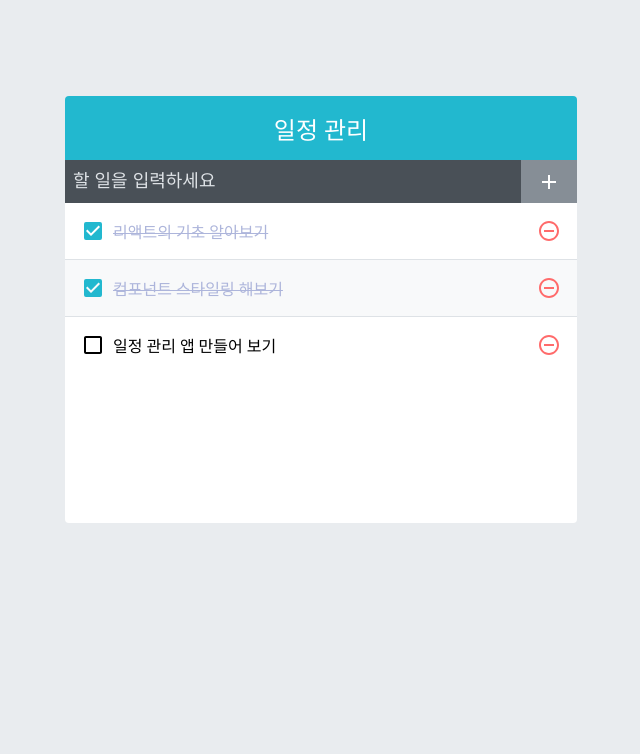
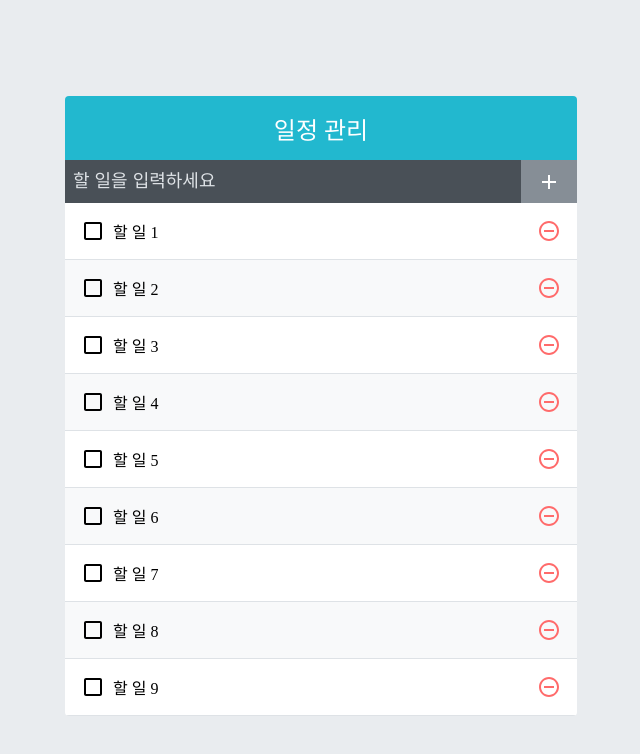
Before and after one commit to jxxtty/react-book-todo-app, a React (Create React App) app: page / in a window 1280 px wide. Shown: the top 754 px of the page, without its empty margins (319-959 px from the left). Built offline with nearby package versions, Linux system fonts and the light colour scheme.

Commit message:
성능최적화

```diff
--- a/src/App.js
+++ b/src/App.js
@@ -5,28 +5,46 @@ import TodoTemplate from "./components/TodoTemplate";
 import TodoInsert from "./components/TodoInsert";
 import TodoList from "./components/TodoList";
 
+// 4. <<많은 데이터 렌더링 하기>>
+function createBulkTodos() {
+    const array = [];
+    for (let i = 1; i <= 2500; i++) {
+        array.push({
+            id: i,
+            text: `할 일 ${i}`,
+            checked: false
+        });
+    }
+    return array;
+}
+
 const App = () => {
-    const [todos, setTodos] = useState([
-        {
-            id: 1,
-            text: '리액트의 기초 알아보기',
-            checked: true
-        },
-        {
-            id: 2,
-            text: '컴포넌트 스타일링 해보기',
-            checked: true
-        },
-        {
-            id: 3,
-            text: '일정 관리 앱 만들어 보기',
-            checked: false
-        }
-    ]);
+    // const [todos, setTodos] = useState([
+    //     {
+    //         id: 1,
+    //         text: '리액트의 기초 알아보기',
+    //         checked: true
+    //     },
+    //     {
+    //         id: 2,
+    //         text: '컴포넌트 스타일링 해보기',
+    //         checked: true
+    //     },
+    //     {
+    //         id: 3,
+    //         text: '일정 관리 앱 만들어 보기',
+    //         checked: false
+    //     }
+    // ]);
 
-    // <<항목 추가>>
+    const [todos, setTodos] = useState(createBulkTodos);
+    // useState(createBulkTodos())로 적어주면 리렌더링될때마다 createBulkTodos가 호출되지만,
+    // useState(createBulkTodos)처럼 파라미터를 함수 형태로 넣어주면 컴포넌트가 처음 렌더링 될 때만 createBulkTodos 함수가 실행된다.
+
+
+    // 1. <<항목 추가>>
     // useState가 아닌 useRef로 관리하는 이유 -> id값은 렌더링되는 정보가 아니기 때문(화면에 보이지도 않고, 이 값이 변한다해서 컴포넌트가 리렌더링될 필요가 없음)
-    const nextId = useRef(4);
+    const nextId = useRef(2501);
 
     const onInsert = useCallback(
         text => {
@@ -35,34 +53,34 @@ const App = () => {
                 text,
                 checked: false
             }
-            setTodos(todos.concat(todo));
+            setTodos(todos => todos.concat(todo)); // useState의 함수형 업데이트로 수정
             nextId.current += 1;
         },
-        [todos]
+        [] // 함수형 업데이트로 수정하면서 빈 배열을 넣어준다(원래는 [todos]였음) -> 최적화([todos]일때는 todos가 변할때마다 리렌더링됐음)
     );
 
-    // <<항목 삭제>>
+    // 2. <<항목 삭제>>
     // filter함수를 이용해서 id로 항목 지우기
     const onRemove = useCallback(
         id => {
-            setTodos(todos.filter(todo => todo.id !== id));
+            setTodos(todos => todos.filter(todo => todo.id !== id)); // useState의 함수형 업데이트로 수정
         },
-        [todos]
+        [] // 함수형 업데이트로 수정하면서 빈 배열을 넣어준다(원래는 [todos]였음) -> 최적화([todos]일때는 todos가 변할때마다 리렌더링됐음)
     );
 
-    // <<항목 수정>>
+    // 3. <<항목 수정>>
     const onToggle = useCallback(
         id => {
             setTodos(
                 // 객체의 checked값을 반전시켜준다. 불변성을 유지하면서 특정 배열 원소를 업데이트해야 할 때 map 함수를 사용하면 짧고 쉽게 작성가능하다.
-                todos.map(todo => todo.id === id ? {...todo, checked: !todo.checked} : todo)
+                todos => todos.map(todo => todo.id === id ? {...todo, checked: !todo.checked} : todo) // useState의 함수형 업데이트로 수정
                 // 원소하나만 수정하지만 map함수를 사용하는 이유
                 // 삼항연산자로 조건을 넣어줬다. 즉, 'todo.id' 와 현재 파라미터로 사용된 'id' 값이 같을때는 우리가 정해준 규칙대로 새로운 객체를 생성하지만,
                 // 다를때는 변화를 주지 않고 처음 받아왔던 상태 그대로 반환이 된다.
                 // 즉, map을 사용하여 만든 배열에서 변화가 필요한 원소만 업데이트되고 나머지는 그대로 남아있게 되는 것이다.
             );
         },
-        [todos]
+        [] // 함수형 업데이트로 수정하면서 빈 배열을 넣어준다(원래는 [todos]였음) -> 최적화([todos]일때는 todos가 변할때마다 리렌더링됐음)
     );
 
     return (
--- a/src/components/TodoListItem.js
+++ b/src/components/TodoListItem.js
@@ -5,6 +5,7 @@ import {
 } from "react-icons/md";
 import './TodoListItem.scss';
 import cn from 'classnames'; // cn import
+import React from "react";
 
 const TodoListItem = ({todo, onRemove, onToggle}) => { // props로 todo를 받는다.
     const {id, text, checked} = todo;
@@ -22,4 +23,4 @@ const TodoListItem = ({todo, onRemove, onToggle}) => { // props로 todo를 받
     );
 }
 
-export default TodoListItem
+export default React.memo(TodoListItem) // React.memo로 감싸준다 -> TodoListItem 컴포넌트는 todo, onRemove, onToggle이 바뀌지않으면 리렌더링 하지 않는다.
```
Also changed, not shown: src/App2.js (added, +69 -0 lines).
